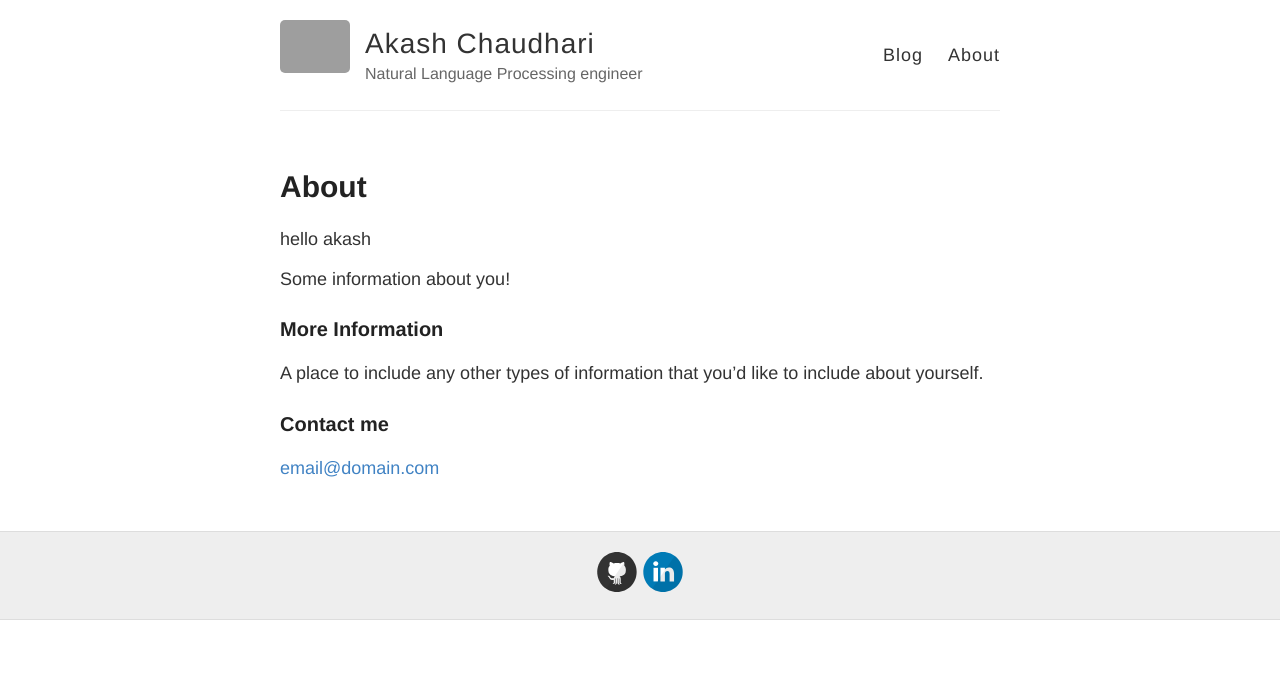
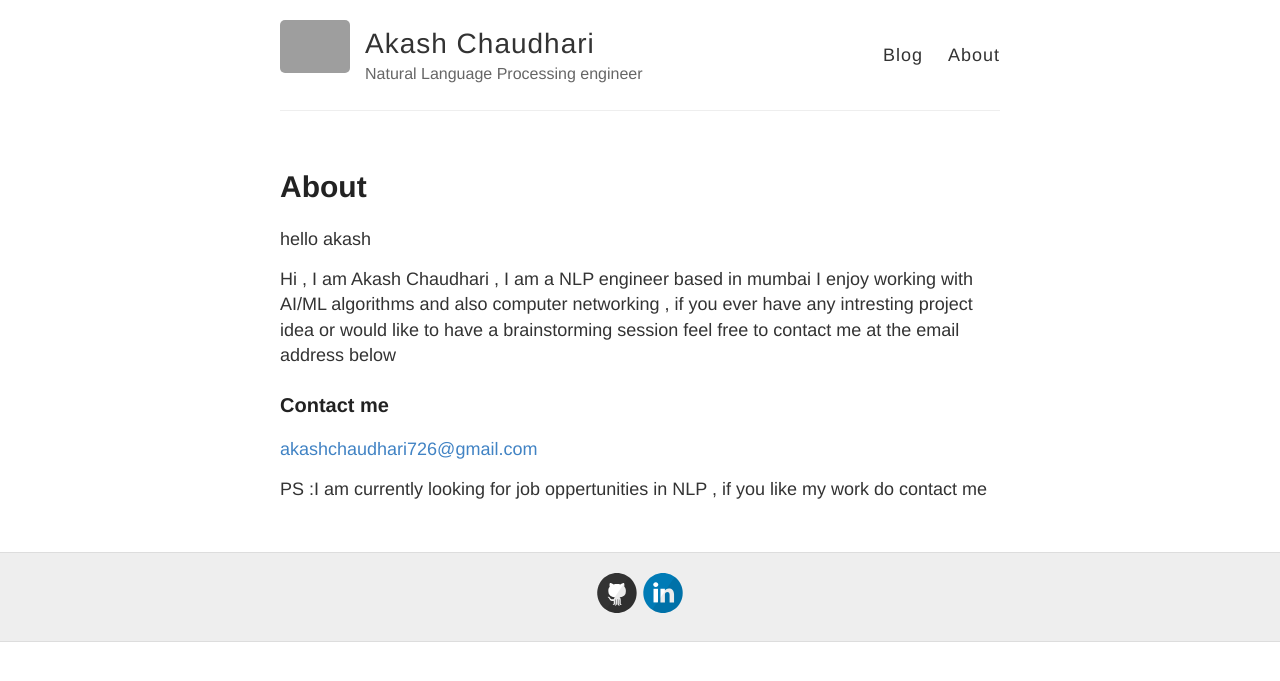
Before and after one commit to akashchaudhari98/akashchaudhari98.github.io, a Jekyll site: the page built from about.md, in a window 1280 px wide. Shown: the top 681 px of the page. Built offline with Jekyll 4.4.1, drawn with Linux system fonts in a browser that asks for light colours; grey boxes are pictures that could not be loaded.

Commit message:
Update about.md

```diff
--- a/about.md
+++ b/about.md
@@ -4,12 +4,15 @@ title: About
 permalink: /about/
 ---
 
-Some information about you!
+Hi , I am Akash Chaudhari , I am a NLP engineer based in mumbai
+I enjoy working with AI/ML algorithms and also computer networking , if you ever have any intresting project idea or would like to have a brainstorming session feel free to contact me at the email address below
 
-### More Information
 
-A place to include any other types of information that you'd like to include about yourself.
+
 
 ### Contact me
 
-[email@domain.com](mailto:email@domain.com)
+[akashchaudhari726@gmail.com](mailto:email@domain.com)
+
+
+PS :I am currently looking for job oppertunities in NLP , if you like my work do contact me
```
